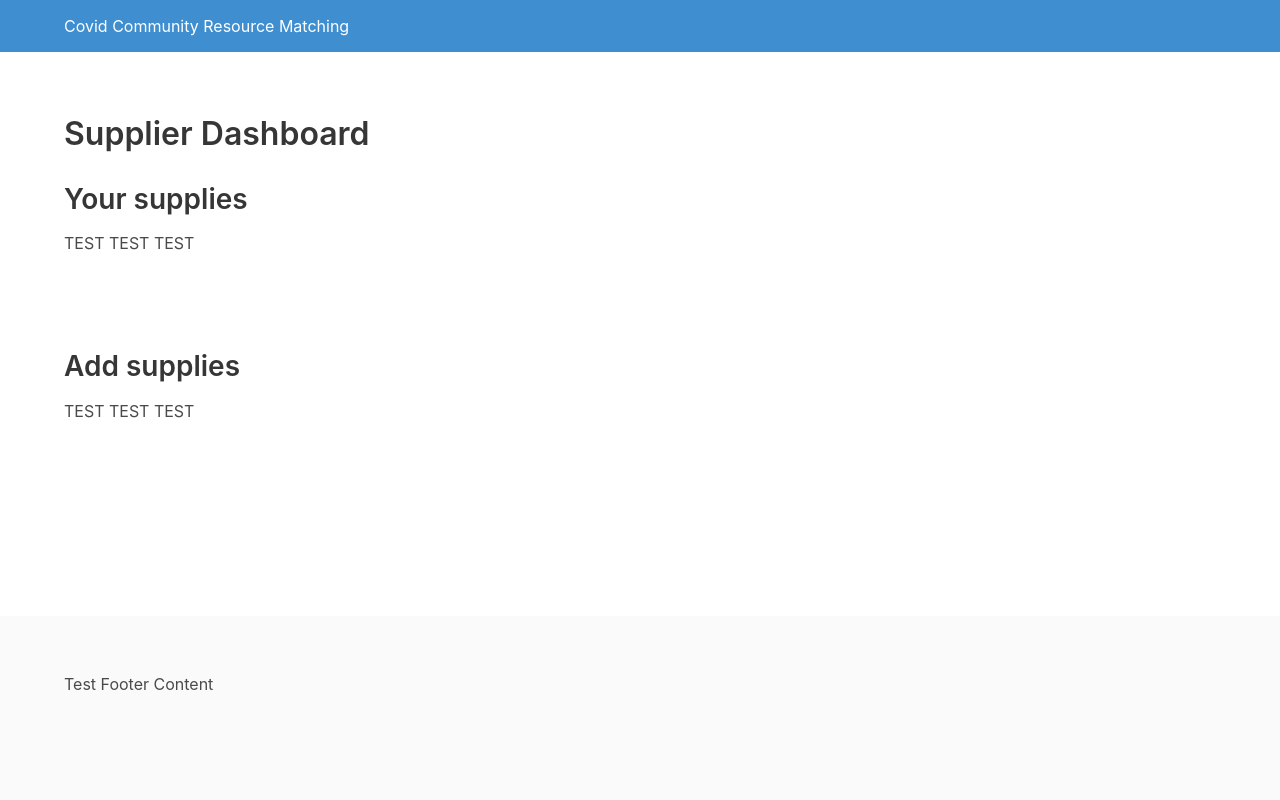
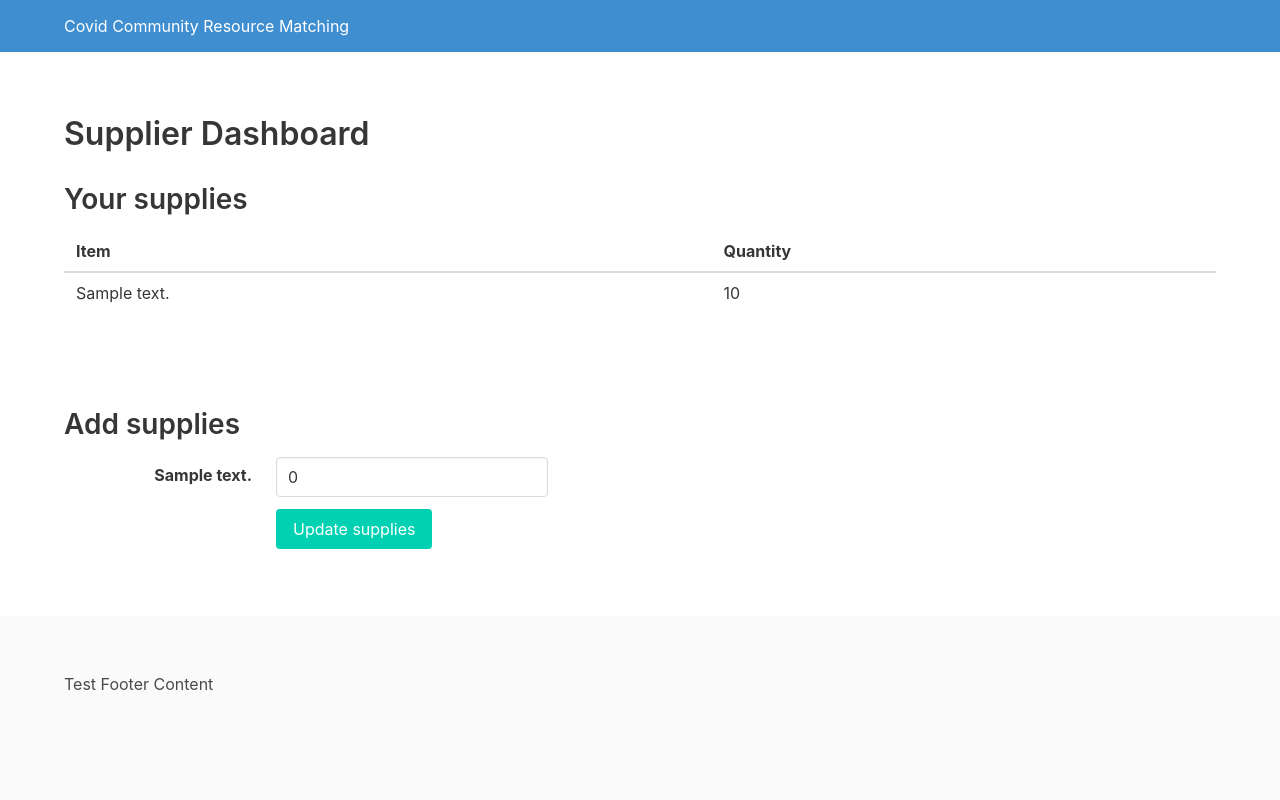
Before and after one commit to Covid19-Resource-Matching/web, a Django app: page /covid/supplier in a window 1280 px wide. Run offline with Django 3.2, Linux system fonts and the light colour scheme; a user stored in the database is signed in; tables that the repository leaves empty hold one stand-in row (values such as "Sample post"); some libraries are stand-ins or nearby versions.

Commit message:
Added extremely MVP demo of updating user supplies

```diff
--- a/backend/covid/templates/covid/supplier.html
+++ b/backend/covid/templates/covid/supplier.html
@@ -8,7 +8,22 @@
 		<div class="content">
 			<h1>Supplier Dashboard</h1>
 			<h2>Your supplies</h2>
-            <p>TEST TEST TEST</p>
+			<table class="table is-striped is-hoverable">
+				<thead>
+					<tr>
+						<th>Item</th>
+						<th>Quantity</th>
+					</tr>
+				</thead>
+				<tbody>
+					{% for item in user_supplies %}
+					<tr>
+						<td>{{ item.description }}</td>
+						<td>{{ item.quantity }}</td>
+					</tr>
+					{% endfor %}
+				</tbody>
+			</table>
 		</div>
 	</div>
 </section>
@@ -16,7 +31,36 @@
 	<div class="container">
 		<div class="content">
 			<h2>Add supplies</h2>
-            <p>TEST TEST TEST</p>
+			<!-- TODO: Replace this with a React app -->
+			<form action="{% url 'update_supplies' %}" method="POST">
+				{% csrf_token %}
+				{% for item in needed_supplies %}
+				<div class="field is-horizontal">
+					<div class="field-label is-normal">
+						<label class="label">{{ item.description }}</label>
+					</div>
+					<div class="field-body">
+						<div class="field is-narrow">
+							<div class="control">
+								<input class="input" type="number" value="0" name="{{ item.id }}">
+							</div>
+						</div>
+					</div>
+				</div>
+				{% endfor %}
+				<div class="field is-horizontal">
+					<div class="field-label">
+						<!-- Left empty for spacing -->
+					</div>
+					<div class="field-body">
+						<div class="field">
+							<div class="control">
+								<input type="submit" class="button is-primary" value="Update supplies">
+							</div>
+						</div>
+					</div>
+				</div>
+			</form>
 		</div>
 	</div>
 </section>
--- a/backend/covid/urls.py
+++ b/backend/covid/urls.py
@@ -7,4 +7,5 @@ urlpatterns = [
     path("profile", views.profile, name="profile"),
     path("register_supplier", views.register_supplier, name="register_supplier"),
     path("supplier", views.supplier, name="supplier"),
+    path("update_supplies", views.update_supplies, name="update_supplies"),
 ]
--- a/backend/covid/views.py
+++ b/backend/covid/views.py
@@ -1,10 +1,13 @@
+from itertools import groupby
+
 from django.shortcuts import render, redirect
 from django.http import HttpRequest, HttpResponse
 from django.views.decorators.http import require_POST
 from django.contrib.auth.decorators import login_required, user_passes_test
-from django.db.models import Sum
+from django.db.models import Sum, F, Q
+from django.db import transaction
 
-from .models import Supplier, Descriptor
+from .models import Supplier, Descriptor, Request, Supply
 
 
 def index(request: HttpRequest) -> HttpResponse:
@@ -40,4 +43,58 @@ def user_is_supplier(user):
 @login_required
 @user_passes_test(user_is_supplier, login_url="profile")
 def supplier(request: HttpRequest) -> HttpResponse:
-    return render(request, "covid/supplier.html")
+
+    # TODO: once fullfillment is in place, this query must be updated to only
+    # show supplies not associated with a fulfillment
+    user_supplies = request.user.supplier.supply_set.values("descriptor").annotate(
+        quantity=Sum("quantity"), description=F("descriptor__description")
+    )
+
+    # The set of addable supplies is:
+    # - Permanent descriptors
+    # - Descriptors with unmet requests
+    # Right now we just do 2 queries and deduplicate
+    needed_supplies = Descriptor.objects.filter(
+        Q(permanent=True) | Q(request__isnull=False)
+    ).distinct()
+
+    return render(
+        request,
+        "covid/supplier.html",
+        context={"user_supplies": user_supplies, "needed_supplies": needed_supplies},
+    )
+
+
+@require_POST
+@login_required
+def update_supplies(request: HttpRequest) -> HttpResponse:
+    # Add new supply rows for positive numbers. For negative numbers, the
+    # recommended strategy is to remove unfulfilled supplies (by reducing their
+    # counts) in oldest-first order.
+
+    # The format here is ID => count
+
+    # TODO: Validate IDs exist
+    # TODO: Validate quantities
+    # TODO: All validation should be done before any database writes
+    # TODO: update_supplies should be a separate view from the "supplier"
+    #       homepage
+
+    with transaction.atomic():
+        # TODO: Django supports bulk inserts with a single statement; use one
+        # of those.
+        for descriptor_id, quantity in request.POST.items():
+            if descriptor_id == "csrfmiddlewaretoken":
+                continue
+
+            quantity = int(quantity)
+
+            if quantity > 0:
+                supply = Supply(
+                    descriptor_id=descriptor_id,
+                    supplier=request.user.supplier,
+                    quantity=quantity,
+                )
+                supply.save()
+
+    return redirect("supplier")
```
Lines whose indentation alone changed are shown as unchanged.
